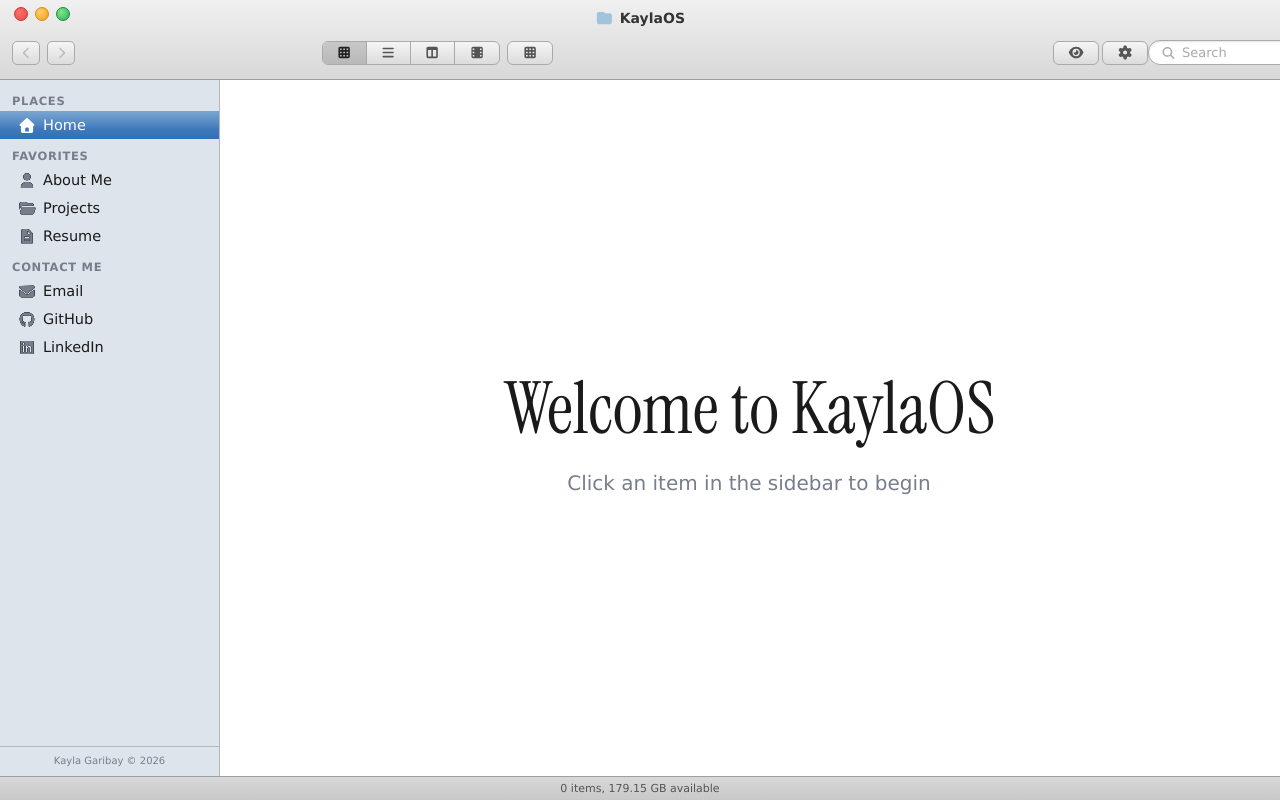
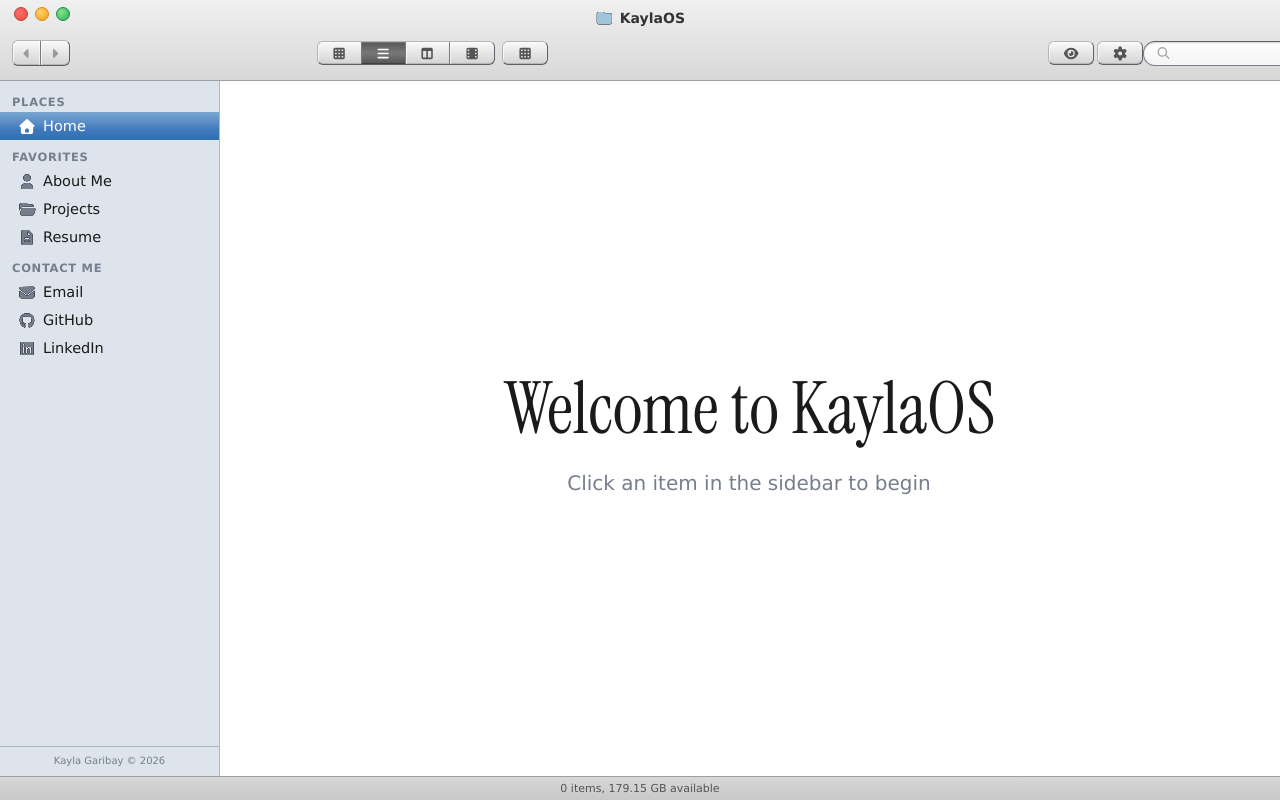
Before and after one commit to g35k/kaylaOS, a React (Vite) app: page / in a window 1280 px wide. Built offline with nearby package versions, Linux system fonts and the light colour scheme.

Commit message:
updates to navbar aesthetic, improved visibility of folder icon in header, created bevel look to buttons consistently, cleaned up arrow buttons and search bar, changed the active button in navbar

```diff
--- a/src/components/navbar/navbar.css
+++ b/src/components/navbar/navbar.css
@@ -62,6 +62,7 @@
 .navTitleFolder {
   color: #9FC4DC;
   font-size: 15px;
+  filter: drop-shadow(0px 0px 0.2px #000) drop-shadow(0px 0px 0.2px #000)
 }
 
 .navBottomRow {
@@ -106,18 +107,27 @@
 .navIconGroup {
   display: flex;
   align-items: center;
-    border: 1px solid #aaaaaa;
   border-radius: 6px;
   overflow: hidden;
-    background: linear-gradient(to bottom, #f5f5f5, #dcdcdc);
+  background: linear-gradient(to bottom,
+    #fafafa 0%,
+    #e6e6e6 50%,
+    #d4d4d4 100%
+  );
+  border-top: 1px solid #B4B4B4;
+  border-left: 1px solid #B4B4B4;
+  border-right: 1px solid #5F5F69;
+  border-bottom: 1px solid #5F5F69;
+  box-shadow:
+    inset 0 1px 0 rgba(255, 255, 255, 0.6),
+    inset 0 -1px 0 rgba(0, 0, 0, 0.15);
 }
 
-  /* more rectangular: wider and shorter */
 .navIconBtn {
   width: 44px;
   height: 22px;
   border: none;
-    border-right: 1px solid #aaaaaa;
+  border-right: 1px solid #7a7a7a;
   background: transparent;
   color: #555;
   font-size: 13px;
@@ -126,55 +136,123 @@
   align-items: center;
   justify-content: center;
   transition: background 0.1s;
+  box-shadow:
+    inset 1px 0 0 rgba(255, 255, 255, 0.65),
+    inset 0 1px 0 rgba(255, 255, 255, 0.35);
 }
 
 .navIconBtn:last-child {
   border-right: none;
+  box-shadow:
+    inset 1px 0 0 rgba(255, 255, 255, 0.65),
+    inset 0 1px 0 rgba(255, 255, 255, 0.35);
 }
 
 .navIconBtn:hover {
-    background: rgba(255, 255, 255, 0.5);
+  background: linear-gradient(to bottom,
+    rgba(255, 255, 255, 0.45) 0%,
+    rgba(255, 255, 255, 0.15) 100%
+  );
 }
 
 .navIconBtn.active {
-    background: linear-gradient(to bottom, #c8c8c8, #b8b8b8);
-    color: #222;
+  background: linear-gradient(to bottom,
+    #555 0%,
+    #6e6e6e 35%,
+    #787878 50%,
+    #6e6e6e 65%,
+    #555 100%
+  );
+  color: #ffffff;
+  box-shadow:
+    inset 0 1px 0 rgba(255, 255, 255, 0.18),
+    inset 0 -1px 0 rgba(0, 0, 0, 0.28);
+}
+
+
+.navArrowGroup {
+  display: flex;
+  align-items: center;
+  border-radius: 6px;
+  overflow: hidden;
+
+  background: linear-gradient(to bottom,
+    #fafafa 0%,
+    #e6e6e6 50%,
+    #d4d4d4 100%
+  );
+
+  border-top: 1px solid #B4B4B4;
+  border-left: 1px solid #B4B4B4;
+  border-right: 1px solid #5F5F69;
+  border-bottom: 1px solid #5F5F69;
+
+  box-shadow:
+    inset 0 1px 0 rgba(255,255,255,0.6),
+    inset 0 -1px 0 rgba(0,0,0,0.15);
 }
 
 .navArrowBtn {
   width: 28px;
   height: 24px;
-    border-radius: 5px;
-    border: 1px solid #aaaaaa;
-    background: linear-gradient(to bottom, #f5f5f5, #dcdcdc);
-    color: #555;
-    font-size: 12px;
+  border: none;
+  background: transparent;
+  color: #4a4a4a;
+  font-size: 14px;
   cursor: pointer;
   display: flex;
   align-items: center;
   justify-content: center;
-    transition: background 0.1s;
+  box-shadow:
+    inset 1px 0 0 rgba(255,255,255,0.6),
+    inset 0 1px 0 rgba(255,255,255,0.4);
+}
+
+.navArrowBtn:first-child {
+  border-right: 1px solid #7a7a7a;
+  box-shadow:
+    inset 1px 0 0 rgba(255,255,255,0.6),
+    inset 0 1px 0 rgba(255,255,255,0.4),
+    inset -1px 0 0 rgba(255,255,255,0.6);
 }
 
 .navArrowBtn:disabled {
-    color: #bbb;
+  color: #9a9a9a;
   cursor: default;
 }
+.navArrowBtn:not(:disabled):hover {
+  background: linear-gradient(to bottom,
+    rgba(255,255,255,0.6),
+    rgba(255,255,255,0.2)
+  );
+}
 
-  .navArrowBtn:not(:disabled):hover {
-    background: linear-gradient(to bottom, #ffffff, #e8e8e8);
+.navArrowBtn svg {
+  transform: translateY(0.5px);
 }
 
 .navSearch {
   display: flex;
   align-items: center;
   gap: 6px;
-    background: #ffffff;
-    border: 1px solid #aaaaaa;
+
+  background: linear-gradient(to bottom,
+    #ffffff 0%,
+    #f4f4f4 100%
+  );
+
   border-radius: 12px;
   padding: 4px 12px;
-    width: 242px;
-    box-shadow: inset 0 1px 2px rgba(0, 0, 0, 0.1);
+  width: 290px;
+
+  border-top: 1px solid #5F5F69;
+  border-left: 1px solid #7D7D8A;
+  border-right: 1px solid #7D7D8A;
+  border-bottom: 1px solid #7D7D8A;
+
+  box-shadow:
+    inset 0 1px 2px rgba(0, 0, 0, 0.18),
+    inset 0 -1px 0 rgba(255, 255, 255, 0.6);
 }
 
 .navSearchIcon {
--- a/src/components/navbar/navbar.jsx
+++ b/src/components/navbar/navbar.jsx
@@ -1,8 +1,8 @@
 import './navbar.css'
 import { FontAwesomeIcon } from '@fortawesome/react-fontawesome'
 import {
-  faChevronLeft,
-  faChevronRight,
+  faCaretLeft,
+  faCaretRight,
   faTableCells,
   faBars,
   faTableColumns,
@@ -16,7 +16,6 @@ import {
 export default function Navbar() {
   return (
     <div className="navbar">
-
       <div className="navTopRow">
         <div className="trafficLights">
           <span className="trafficLight red" />
@@ -30,22 +29,22 @@ export default function Navbar() {
       </div>
 
       <div className="navBottomRow">
-
-        {/* left section: arrows + first two icon groups at ~1/3 */}
         <div className="navLeft">
+        <div className="navArrowGroup">
           <button className="navArrowBtn" disabled>
-            <FontAwesomeIcon icon={faChevronLeft} />
+            <FontAwesomeIcon icon={faCaretLeft} />
           </button>
           <button className="navArrowBtn" disabled>
-            <FontAwesomeIcon icon={faChevronRight} />
+            <FontAwesomeIcon icon={faCaretRight} />
           </button>
+        </div>
 
           <div className="navLeftGroups">
             <div className="navIconGroup">
-              <button className="navIconBtn active">
+              <button className="navIconBtn">
                 <FontAwesomeIcon icon={faTableCells} />
               </button>
-              <button className="navIconBtn">
+              <button className="navIconBtn active">
                 <FontAwesomeIcon icon={faBars} />
               </button>
               <button className="navIconBtn">
@@ -64,7 +63,6 @@ export default function Navbar() {
           </div>
         </div>
 
-        {/* center: spacer to push eye+gear to true center */}
         <div className="navCenter">
           <div className="navIconGroupAdjacent">
             <div className="navIconGroup">
@@ -80,18 +78,16 @@ export default function Navbar() {
           </div>
         </div>
 
-        {/* right: search */}
         <div className="navRight">
           <div className="navSearch">
             <FontAwesomeIcon icon={faMagnifyingGlass} className="navSearchIcon" />
             <input
               type="text"
-              placeholder="Search"
+
               className="navSearchInput"
             />
           </div>
         </div>
-
       </div>
     </div>
   )
--- a/src/components/sidebar/sidebar.jsx
+++ b/src/components/sidebar/sidebar.jsx
@@ -31,7 +31,7 @@ const sections = [
   {
     heading: 'Contact Me',
     items: [
-      { id: 'email',    label: 'Email',    icon: faEnvelope, path: null, external: 'mailto:your@email.com' },
+      { id: 'email',    label: 'Email',    icon: faEnvelope, path: '/email' },
       { id: 'github',   label: 'GitHub',   icon: faGithub,   path: null, external: 'https://github.com/g35k' },
       { id: 'linkedin', label: 'LinkedIn', icon: faLinkedin, path: null, external: 'https://linkedin.com/in/kaylagaribay' },
     ],
```
Lines whose indentation alone changed are shown as unchanged.
